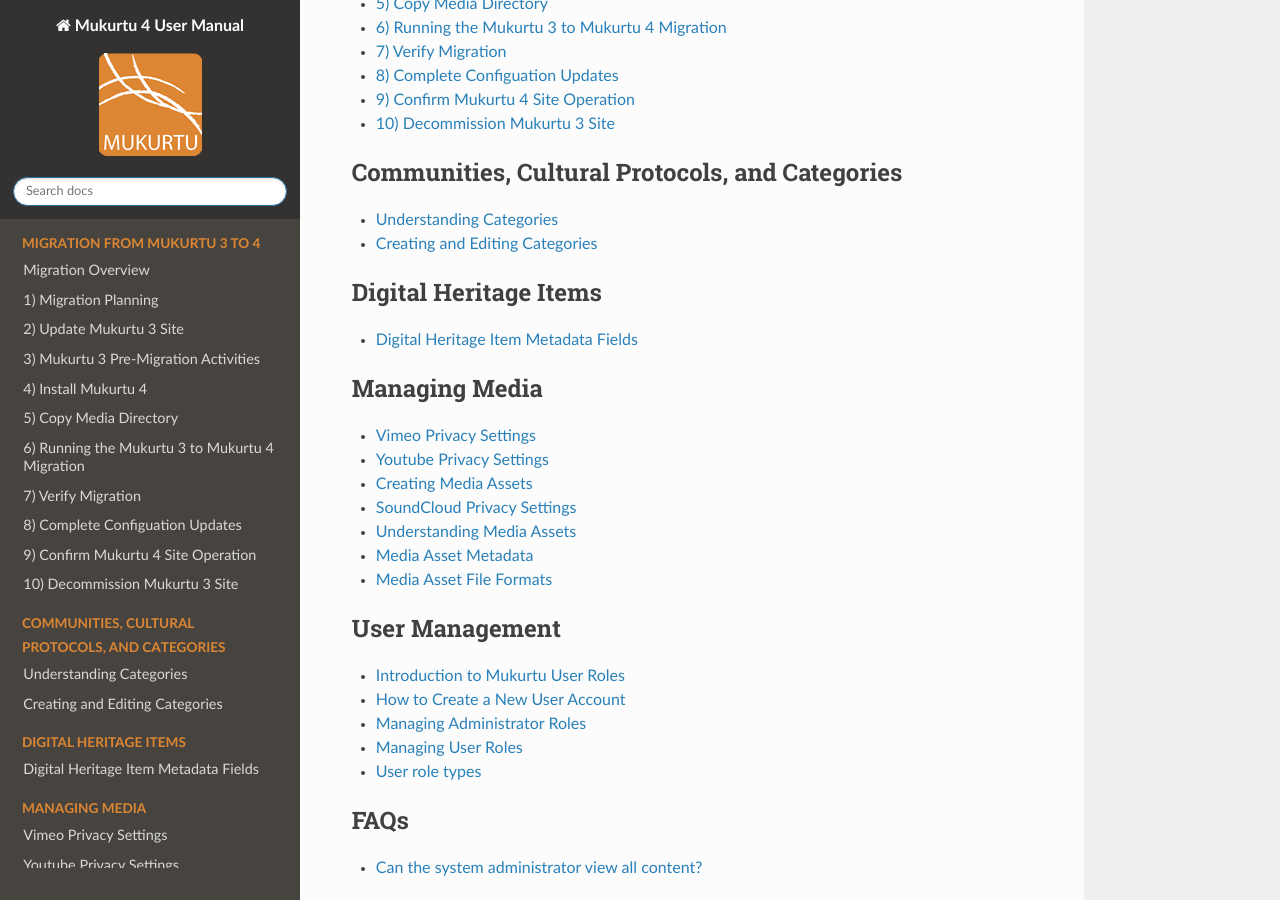
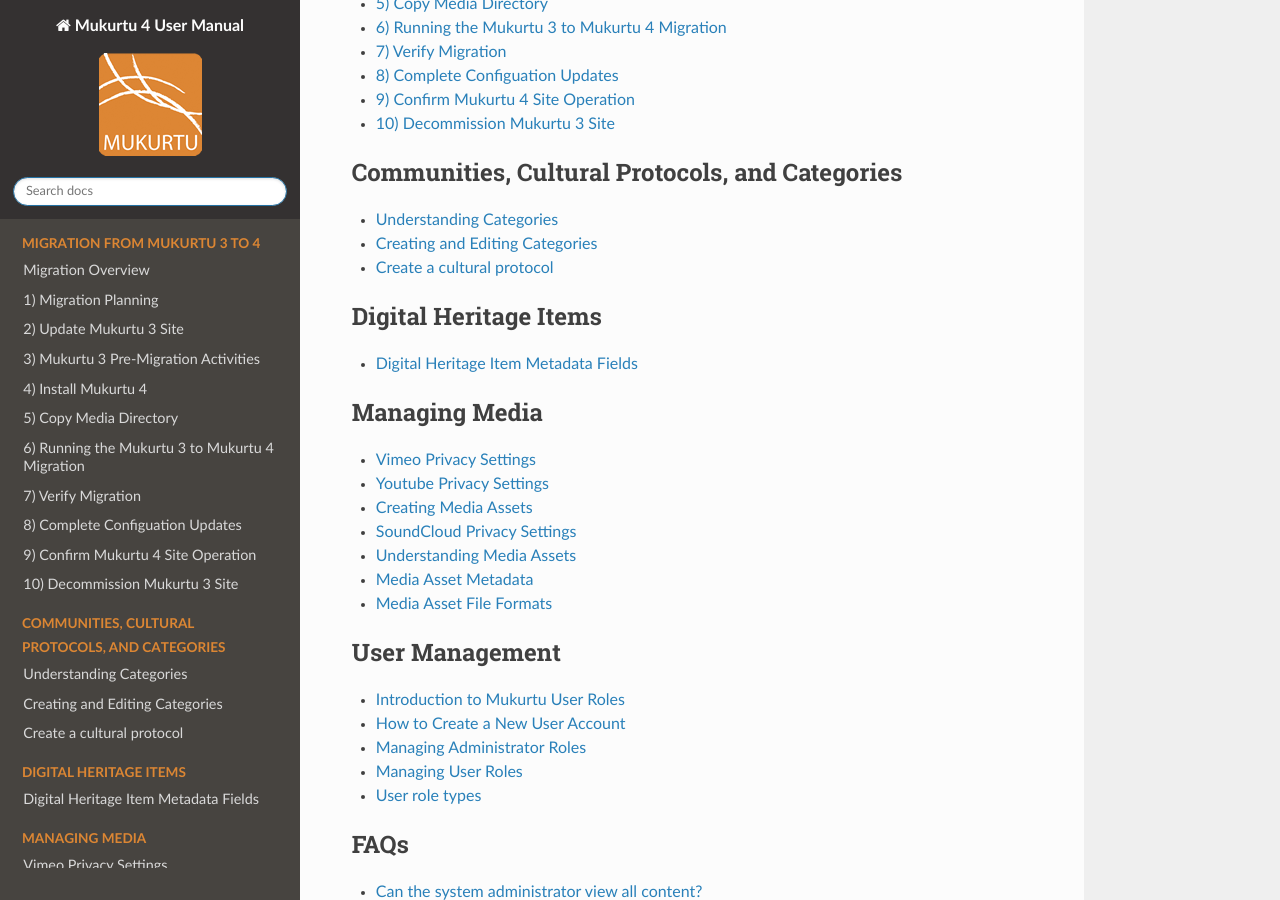
Before and after one commit to MukurtuCMS/mukurtudocs, a Sphinx documentation site: the page built from docs/source/index.rst, in a window 1280 px wide and 900 px high, scrolled down 918 px. Built offline with Sphinx 7.4.7 and the Read the Docs theme 3.1.0, drawn with Linux system fonts in a browser that asks for light colours.

Commit message:
Update index.rst

```diff
--- a/docs/source/index.rst
+++ b/docs/source/index.rst
@@ -48,6 +48,7 @@
 
    3Cs/understanding-categories
    3Cs/creating-categories
+   3Cs/create-a-cultural-protocol.md
 
 
 
```
